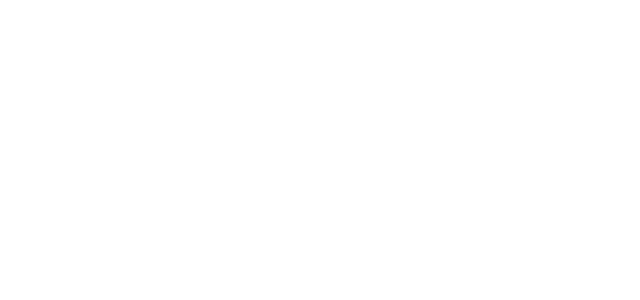
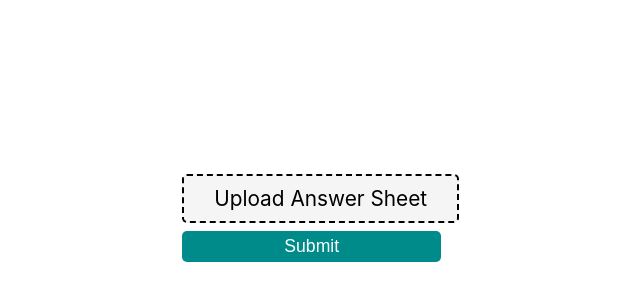
Before and after one commit to AddyDev555/NLP_MiniPro, a React (Create React App) app in the folder app/: page / in a window 1280 px wide. Shown: the part 70-370 px from the top of the page, without its empty margins (317-957 px from the left). Built offline with nearby package versions, Linux system fonts and the light colour scheme.

Commit message:
Added frontend for image upload of answersheet

```diff
--- a/app/public/index.html
+++ b/app/public/index.html
@@ -8,20 +8,10 @@
       name="description"
       content="Web site created using create-react-app"
     />
-    <title></title>
+    <title>AutoGrader</title>
   </head>
   <body>
     <noscript>You need to enable JavaScript to run this app.</noscript>
     <div id="root"></div>
-    <!--
-      This HTML file is a template.
-      If you open it directly in the browser, you will see an empty page.
-
-      You can add webfonts, meta tags, or analytics to this file.
-      The build step will place the bundled scripts into the <body> tag.
-
-      To begin the development, run `npm start` or `yarn start`.
-      To create a production bundle, use `npm run build` or `yarn build`.
-    -->
   </body>
 </html>
--- a/app/src/App.js
+++ b/app/src/App.js
@@ -1,9 +1,10 @@
 import React from 'react';
+import Home from './components/Home';
 
 function App() {
   return (
     <div className="App">
-
+      <Home/>
     </div>
   );
 }
--- /dev/null
+++ b/app/src/components/Home.js
@@ -0,0 +1,15 @@
+import React from 'react'
+import "./css/Home.css";
+
+export default function Home() {
+    return (
+        <div className='mainCon'>
+            <div className="form">
+                <label htmlFor="ansSheetImage">Upload Answer Sheet</label>
+                <input type="file" id="ansSheetImage"/>
+                <br />
+                <button>Submit</button>
+            </div>
+        </div>
+    )
+}
--- /dev/null
+++ b/app/src/components/css/Home.css
@@ -0,0 +1,34 @@
+.form{
+    width: 22%;
+    margin: auto;
+    margin-top: 20%;
+}
+
+.form label{
+    cursor: pointer;
+    padding: 10px 30px;
+    border-radius: 5px;
+    background-color: whitesmoke;
+    border: 2px dashed black;
+    font-size: 1.3rem;
+}
+
+.form label:hover{
+    background-color: white;
+}
+
+.form button{
+    width: 92%;
+    margin-top: 20px;
+    padding: 5px;
+    font-size: 1.1rem;
+    background-color: darkcyan;
+    color: white;
+    border: 0;
+    border-radius: 5px;
+    cursor: pointer;
+}
+
+#ansSheetImage{
+    display: none;
+}
```
